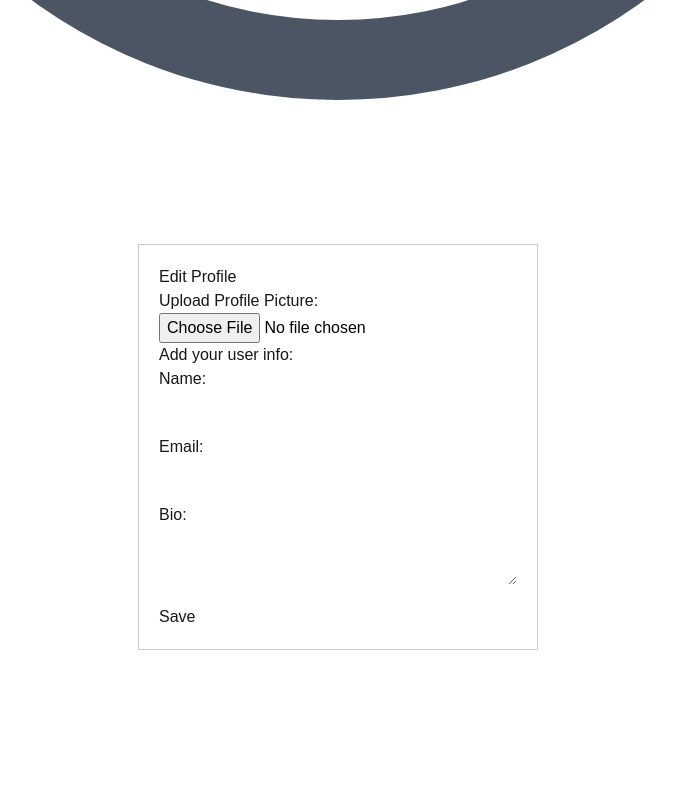
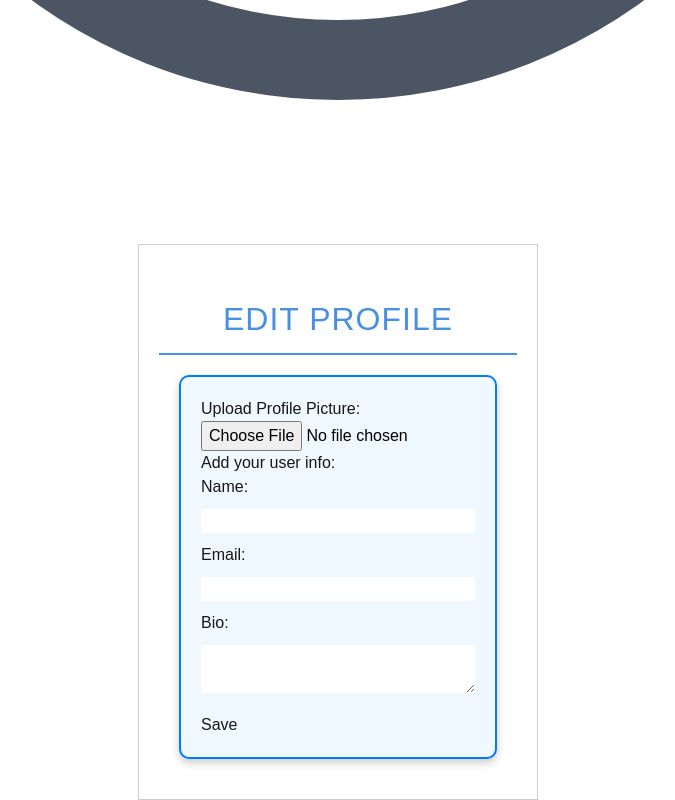
Before and after one commit to AmaurysM/mabbr-senior-project, a Next.js app: page /edit-profile in a window 1280 px wide. Shown: the part 1108-1908 px from the top of the page, without its empty margins (302-977 px from the left). Before the commit the page ends 1758 px from the top, so only its background shows below. Built offline with nearby package versions, Linux system fonts and the light colour scheme.

Commit message:
Add CSS to Edit Profile Page

```diff
--- /dev/null
+++ b/src/app/edit-profile/EditProfile.css
@@ -0,0 +1,30 @@
+h2 {
+    font-size: 2em; /* Increases the font size */
+    color: #4A90E2; /* Changes the text color */
+    margin: 20px 0; /* Adds vertical spacing */
+    padding: 10px; /* Adds padding around the text */
+    text-align: center; /* Centers the text */
+    font-family: 'Arial', sans-serif; /* Changes the font family */
+    text-transform: uppercase; /* Transforms text to uppercase */
+    border-bottom: 2px solid #4A90E2; /* Adds a bottom border */
+    letter-spacing: 1px; /* Increases spacing between letters */
+    transition: color 0.3s ease; /* Adds a transition effect for color */
+}
+
+h2:hover {
+    color: #D0021B; /* Changes color on hover */
+}
+
+.styled-div {
+    background-color: #f0f8ff; /* Light blue background */
+    border: 2px solid #007BFF; /* Blue border */
+    border-radius: 10px; /* Rounded corners */
+    padding: 20px; /* Space inside the div */
+    margin: 20px; /* Space outside the div */
+    box-shadow: 0 4px 8px rgba(0, 0, 0, 0.2); /* Subtle shadow */
+    font-family: Arial, sans-serif; /* Font style */
+}
+
+textarea {
+    color: #000000;
+}
--- a/src/app/edit-profile/page.tsx
+++ b/src/app/edit-profile/page.tsx
@@ -1,5 +1,6 @@
 'use client';
 import React, { useState } from 'react';
+import './EditProfile.css';
 
 interface ProfileProps {
   initialName: string;
@@ -53,7 +54,7 @@
   return (
     <div style={{ maxWidth: '400px', margin: 'auto', padding: '20px', border: '1px solid #ccc' }}>
       <h2>Edit Profile</h2>
-      <div>
+      <div class="styled-div">
         <h4> Upload Profile Picture:</h4>
         <input type="file" accept="image/*" onChange={handleFileChange} />
         <h4> Add your user info:</h4>
```
